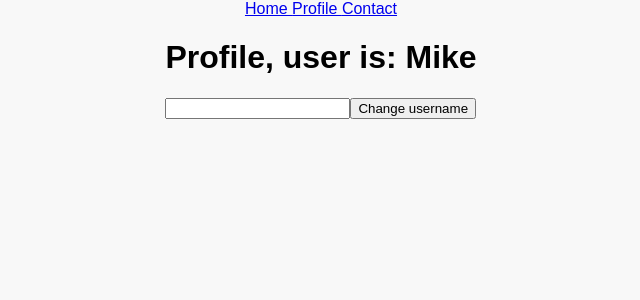
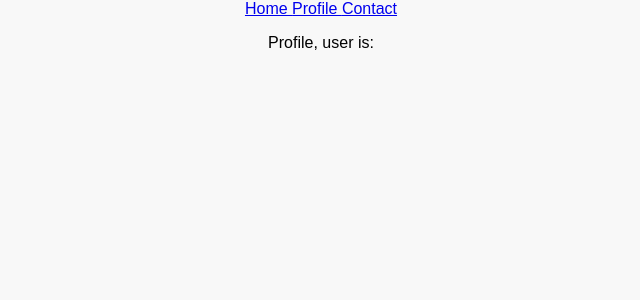
Before and after one commit to mischmi2023/eteeap_myreactapp, a React (Create React App) app in the folder myreactapp/: page /profile in a window 1280 px wide. Shown: the top 300 px of the page, without its empty margins (319-959 px from the left). Built offline with nearby package versions, Linux system fonts and the light colour scheme.

Commit message:
App.js
React Query
Project preparation
use the previous project

npm i @tanstack/react-query

```diff
--- a/myreactapp/package.json
+++ b/myreactapp/package.json
@@ -3,6 +3,7 @@
   "version": "0.1.0",
   "private": true,
   "dependencies": {
+    "@tanstack/react-query": "^5.90.17",
     "@testing-library/dom": "^10.4.1",
     "@testing-library/jest-dom": "^6.9.1",
     "@testing-library/react": "^16.3.0",
--- a/myreactapp/src/App.js
+++ b/myreactapp/src/App.js
@@ -1,29 +1,27 @@
 import "./App.css";
-import { BrowserRouter as Router, Routes, Route} from 'react-router-dom';
+import { BrowserRouter as Router, Routes, Route } from "react-router-dom";
 import { Home } from "./pages/Home";
 import { Profile } from "./pages/Profile";
 import { Contact } from "./pages/Contact";
 import { Navbar } from "./Navbar";
-import { useState, createContext } from "react";
-
-export const AppContext = createContext();
+import { QueryClient, QueryClientProvider } from "@tanstack/react-query";
 
 function App() {
-  const [username, setUsername] = useState("Mike");
-
+  // APP is the highest level component.
+  const client = new QueryClient();
   return (
     <div className="App">
-      <AppContext.Provider value={{ username, setUsername }}>
+     <QueryClientProvider client={client}>
       <Router>
         <Navbar />
         <Routes>
           <Route path="/" element={<Home />} />
           <Route path="/profile" element={<Profile />} />
           <Route path="/contact" element={<Contact />} />
-            <Route path="*" element={<h1>Page not Found!</h1>} />
+          <Route path="*"element={<h1>Page not Found</h1>} />
         </Routes>
       </Router>
-      </AppContext.Provider>
+      </QueryClientProvider>
     </div>
   );
 }
--- a/myreactapp/src/components/ChangeProfile.js
+++ b/myreactapp/src/components/ChangeProfile.js
@@ -1,25 +1,3 @@
-import { useContext, useState } from "react";
-import { AppContext } from "../App";
+export const ChangeProfile = () => {
 
-export const ChangeProfile = () => {
-  const { setUsername } = useContext(AppContext);
-  const [newUsername, setNewUsername] = useState("");
-
-  return (
-    <div>
-      <input
-        type="text"
-        value={newUsername}
-        onChange={(e) => setNewUsername(e.target.value)}
-      />
-      <button
-        onClick={() => {
-          setUsername(newUsername);
-          setNewUsername("");
-        }}
-      >
-        Change username
-      </button>
-    </div>
-  );
 };
--- a/myreactapp/src/pages/Home.js
+++ b/myreactapp/src/pages/Home.js
@@ -1,7 +1,16 @@
-import { useContext } from "react";
-import { AppContext } from "../App";
+import { useQuery } from "@tanstack/react-query";
+import Axios from "axios";
+export const Home = () => {
+    const { data } = useQuery ({
+        queryKey: ["cat"],
+        queryFn: () =>
+            Axios.get("https://catfact.ninja/fact").then((res) => res.data),
+    });
 
-export const Home = () => {
-    const {username} = useContext(AppContext);
-    return <h1> This is the Home Page and user is: {username}</h1>;
+    return (
+        <h1>
+            This is the Home Page
+            <p> {data?.fact} </p>
+        </h1>
+    );
 };
--- a/myreactapp/src/pages/Profile.js
+++ b/myreactapp/src/pages/Profile.js
@@ -1,14 +1,10 @@
-import { ChangeProfile } from "../components/ChangeProfile";
-import { useContext } from "react";
-import { AppContext } from "../App";
-
+import React from "react";
+import { ChangeProfile } from "..//components/ChangeProfile";
 export const Profile = () => {
-  const { username } = useContext(AppContext);
-
   return (
     <div>
-      <h1>Profile, user is: {username}</h1>
-      <ChangeProfile />
+      <p>Profile, user is:</p>
+      <ChangeProfile/>
     </div>
   );
 };
```
Also changed, not shown: 1 other file (tests, documents, lock files or other folders). Lines whose indentation alone changed are shown as unchanged.
